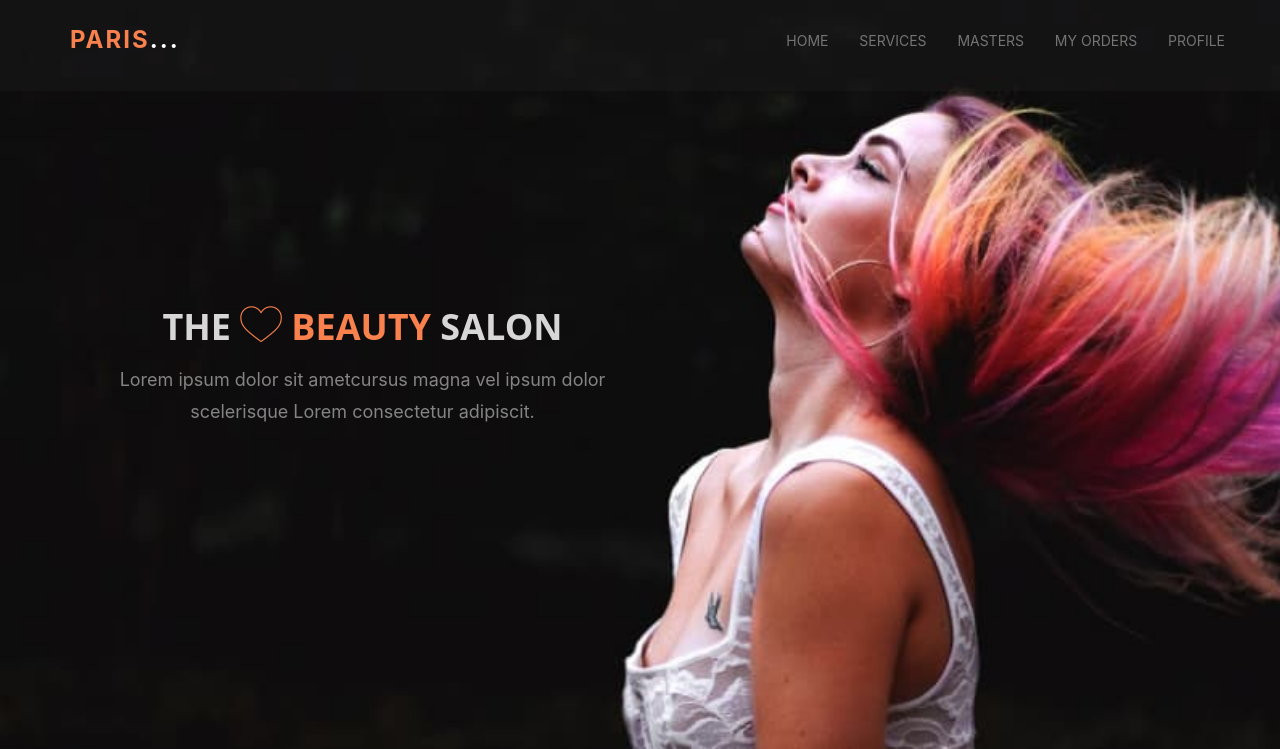
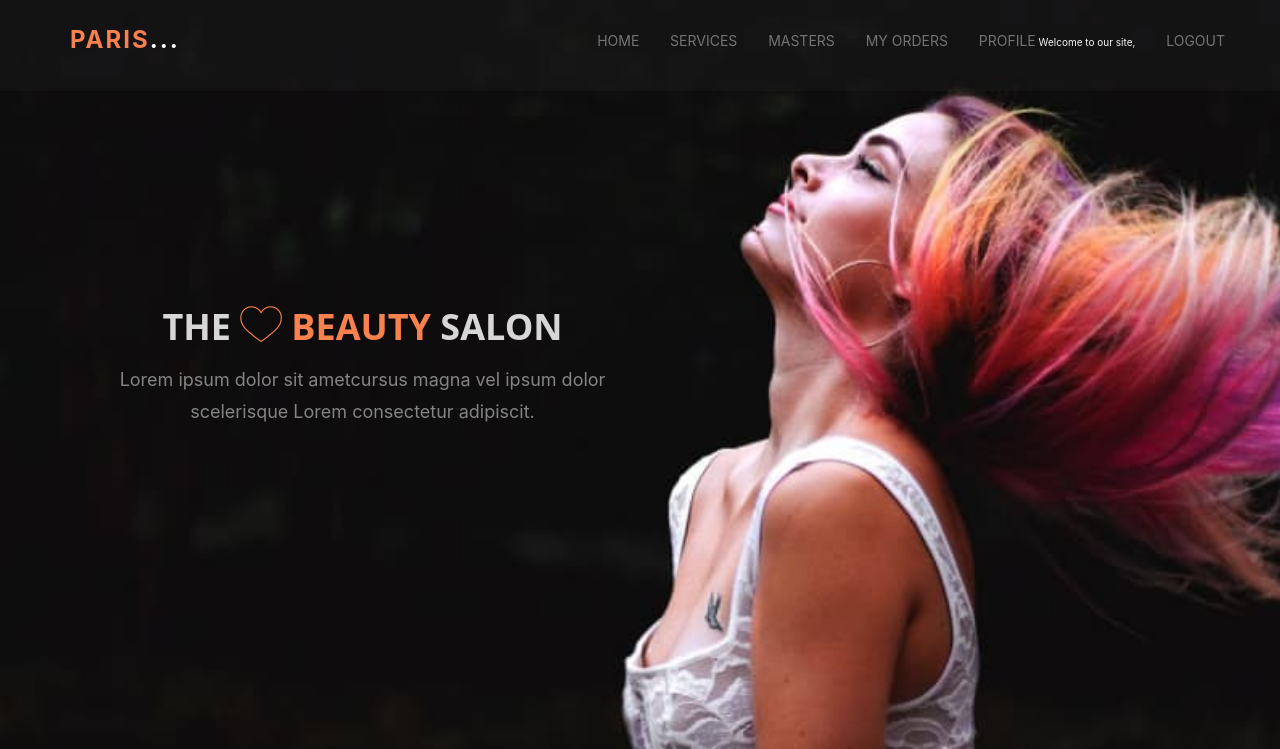
Before and after one commit to zhumakova/Django, a Django app: page / in a window 1280 px wide. Shown: the top 749 px of the page. Run offline with Django 3.2, Linux system fonts and the light colour scheme; the visitor is signed in with stand-in values (Sample User, id 1); some libraries are stand-ins or nearby versions; some web fonts are replaced.

Commit message:
add logout and login buttons, use if condition for checking if the user is authorized

```diff
--- a/django_project/spa/templates/section.html
+++ b/django_project/spa/templates/section.html
@@ -9,6 +9,8 @@
           {% if request.user.is_authenticated %}
           <li><a href="{% url 'my_orders'%}">My Orders</a></li>
           <li><a href="#package">Profile</a></li>
+          <li style="color:#F8F8F8">Welcome to our site, {{request.user.profile.name}}</li>
+          <li><a href="{% url 'logout' %}">logout</a></li>
           {% else %}
           <li><a href="{% url 'masters' %}">Register</a></li>
           <li><a href="#contact">Login</a></li>
```
